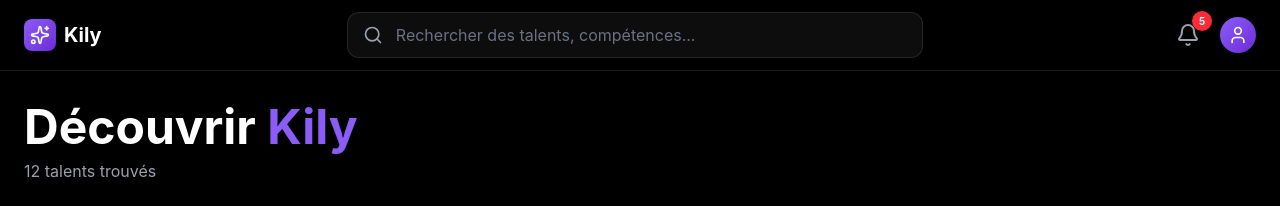
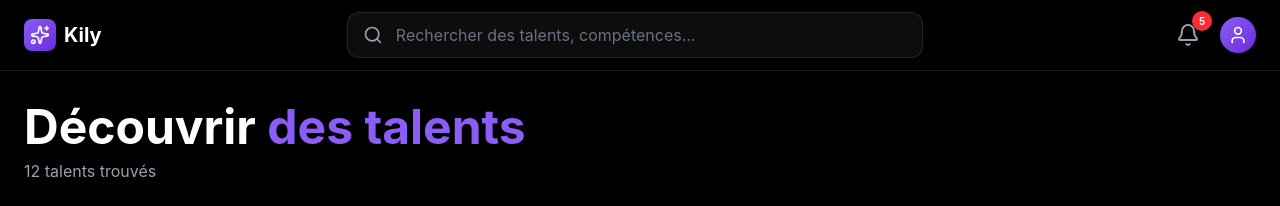
Before and after one commit to pacomeamanlaman-lab/kily, a Next.js app: page /discover in a window 1280 px wide. Shown: the top 206 px of the page. Built offline with nearby package versions, Linux system fonts and the light colour scheme.

Commit message:
chore: update discover page title from 'Kily' to 'des talents'

```diff
--- a/src/app/discover/page.tsx
+++ b/src/app/discover/page.tsx
@@ -220,7 +220,7 @@
             className="mb-6"
           >
             <h1 className="text-4xl sm:text-5xl lg:text-6xl font-bold mb-2">
-              Découvrir <span className="text-violet-500">Kily</span>
+              Découvrir <span className="text-violet-500">des talents</span>
             </h1>
             <p className="text-gray-400">
               {activeTab === "talents" && `${filteredTalents.length} talent${filteredTalents.length > 1 ? "s" : ""}`}
@@ -402,7 +402,7 @@
       {/* Desktop Content Section */}
       <div className="hidden lg:block max-w-7xl mx-auto px-6 pt-8">
         <h1 className="text-5xl font-bold mb-2">
-          Découvrir <span className="text-violet-500">Kily</span>
+          Découvrir <span className="text-violet-500">des talents</span>
         </h1>
         <p className="text-gray-400 mb-8">
           {activeTab === "talents" && `${filteredTalents.length} talent${filteredTalents.length > 1 ? "s" : ""}`}
```
